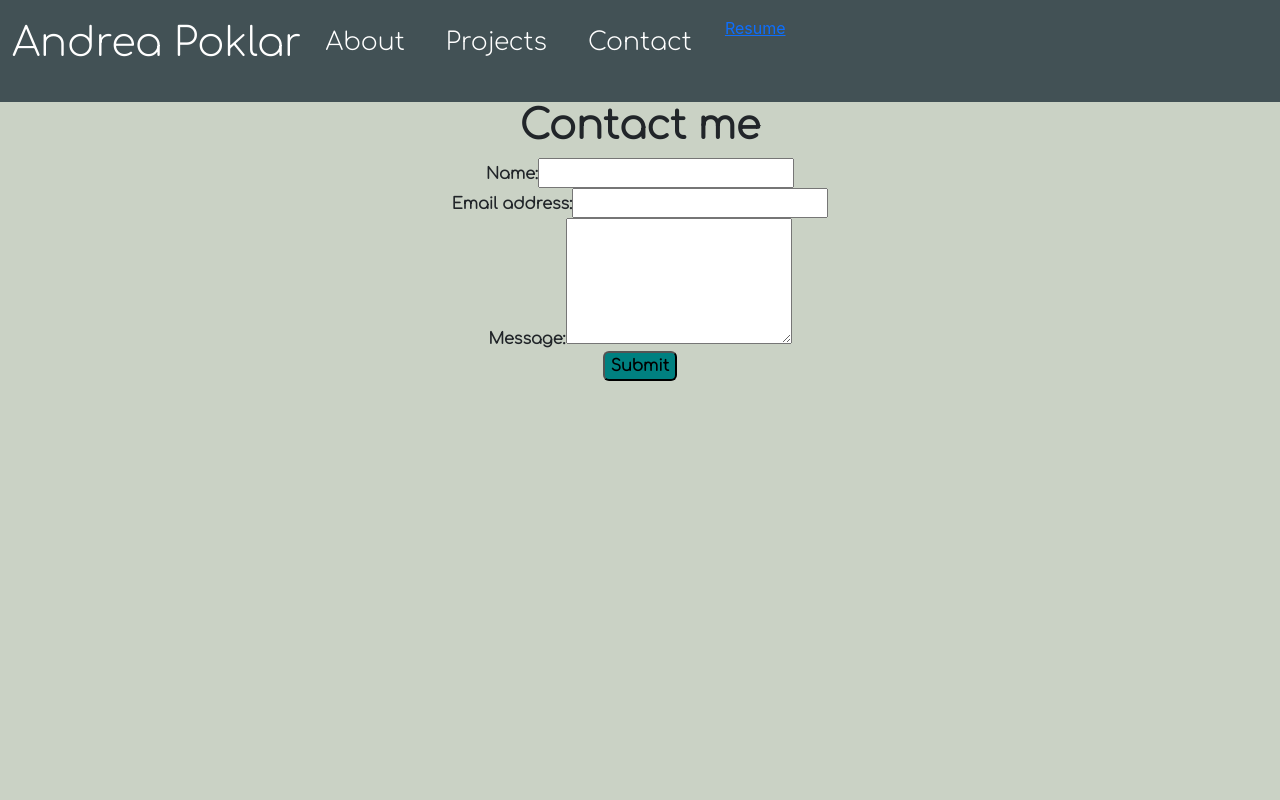
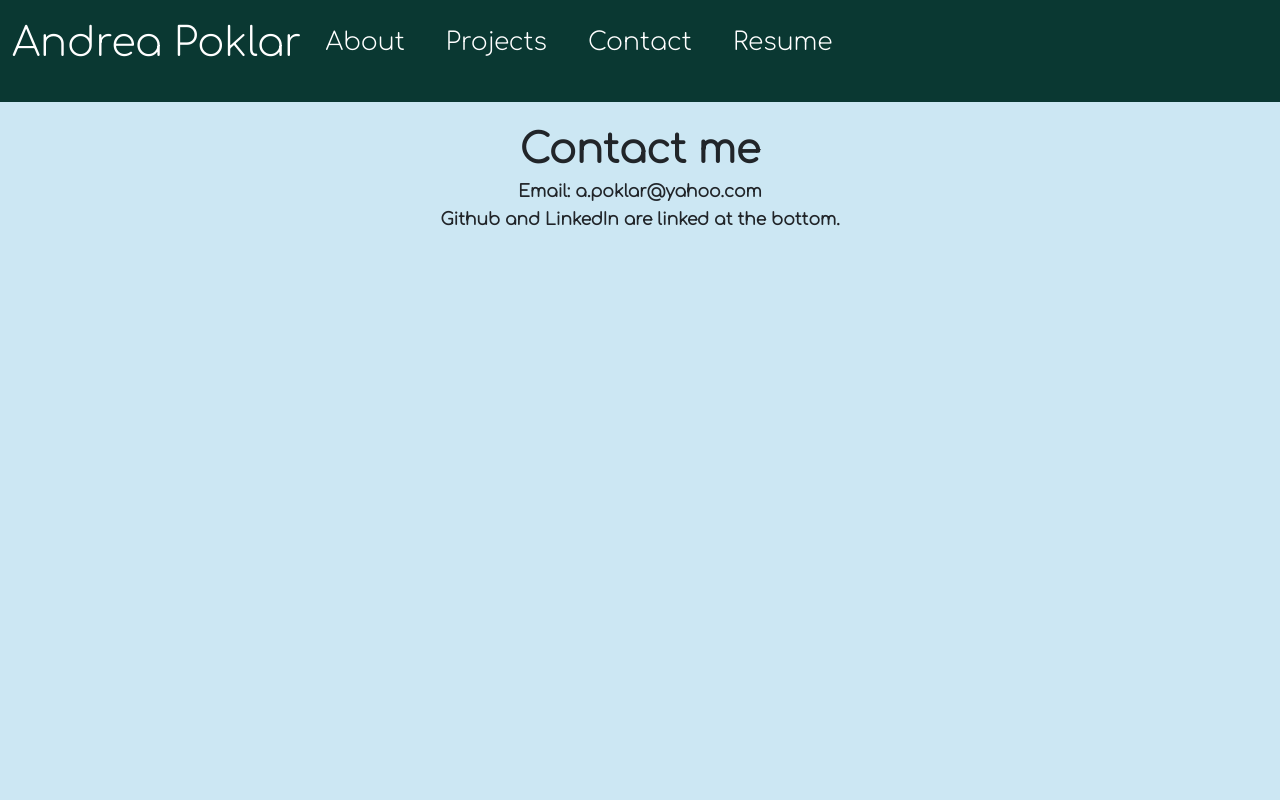
Before and after one commit to apoklar/react-portfolio, a React (Create React App) app: page /contact in a window 1280 px wide. Shown: the top 800 px of the page. Built offline with nearby package versions, Linux system fonts and the light colour scheme.

Commit message:
cleaned up

```diff
--- a/src/components/About/index.js
+++ b/src/components/About/index.js
@@ -4,6 +4,7 @@ function About() {
     return (
         <div className="about-page">
             <link href="https://fonts.googleapis.com/css2?family=Comfortaa:wght@300&display=swap" rel="stylesheet"></link>
+            <br></br>
             <h1 data-testid="h1tag" className="title">About Me</h1>
 
             <h3 className="about">Full stack web developer with a background in some mathematics and engineering from the University of Houston and also received an Associates of Science. Recent graduate of the coding bootcamp from the University of Texas at Austin where I earned a Certificate in Full Stack Web Development.</h3>
--- a/src/components/Contact/index.js
+++ b/src/components/Contact/index.js
@@ -1,43 +1,54 @@
 import React, { useState } from 'react';
 
-import { validateEmail } from '../../utils/helpers';
+// import { validateEmail } from '../../utils/helpers';
 
 function Contact() {
-    const [formState, setFormState] = useState({ name: '', email: '', message: '' });
 
-    const [errorMessage, setErrorMessage] = useState('');
-    const { name, email, message } = formState;
+    // const [formState, setFormState] = useState({ name: '', email: '', message: '' });
 
-    const handleSubmit = (e) => {
-      e.preventDefault();
-      if (!errorMessage) {
-        setFormState({ [e.target.name]: e.target.value });
-        console.log('Form', formState);
-      }
-    };
+    // const [errorMessage, setErrorMessage] = useState('');
+    // const { name, email, message } = formState;
 
-    const handleChange = (e) => {
-      if (e.target.name === 'email') {
-        const isValid = validateEmail(e.target.value);
-        if (!isValid) {
-          setErrorMessage('Your email is invalid.');
-        } else {
-          setErrorMessage('');
-        }
-      } else {
-        if (!e.target.value.length) {
-          setErrorMessage(`${e.target.name} is required.`);
-        } else {
-          setErrorMessage('');
-        }
-      }
-    };
+    // const handleSubmit = (e) => {
+    //   e.preventDefault();
+    //   if (!errorMessage) {
+    //     setFormState({ [e.target.name]: e.target.value });
+    //     console.log('Form', formState);
+    //   }
+    // };
+
+    // const handleChange = (e) => {
+    //   if (e.target.name === 'email') {
+    //     const isValid = validateEmail(e.target.value);
+    //     if (!isValid) {
+    //       setErrorMessage('Your email is invalid.');
+    //     } else {
+    //       setErrorMessage('');
+    //     }
+    //   } else {
+    //     if (!e.target.value.length) {
+    //       setErrorMessage(`${e.target.name} is required.`);
+    //     } else {
+    //       setErrorMessage('');
+    //     }
+    //   }
+    // };
 
     return (
       <section>
           <link href="https://fonts.googleapis.com/css2?family=Comfortaa:wght@300&display=swap" rel="stylesheet"></link>
+          <br></br>
         <h1 data-testid="h1tag" className="title">Contact me</h1>
-        <form id="contact-form" className="contact-form" onSubmit={handleSubmit}>
+
+        <div className="about-page">
+          <link href="https://fonts.googleapis.com/css2?family=Comfortaa:wght@300&display=swap" rel="stylesheet"></link>
+
+          <h3 className="about">Email: a.poklar@yahoo.com</h3>
+          <h3 className="about">Github and LinkedIn are linked at the bottom.</h3>
+
+        </div>
+
+        {/* <form id="contact-form" className="contact-form" onSubmit={handleSubmit}>
           <div>
             <label className="name" htmlFor="name">Name:</label>
             <input type="text" name="name" defaultValue={name} onBlur={handleChange} />
@@ -56,7 +67,7 @@ function Contact() {
             </div>
           )}
           <button className="submit" data-testid="button" type="submit">Submit</button>
-        </form>
+        </form> */}
       </section>
     );
 }
--- a/src/components/Nav/index.js
+++ b/src/components/Nav/index.js
@@ -24,7 +24,9 @@ function Nav() {
                         <Link to="/contact" style={{ textDecoration: 'none' }}><li className="nav-item">
                         <p className="nav-link" aria-current="page">Contact</p>
                         </li></Link>
-                        <a href={PDF}>Resume</a>
+                        <a href={PDF} style={{ textDecoration: 'none' }}><li className="nav-item">
+                        <p className="nav-link" aria-current="page">Resume</p>
+                        </li></a>
                     </ul>
                     </div>
                 </div>
--- a/src/components/Project/index.js
+++ b/src/components/Project/index.js
@@ -6,6 +6,7 @@ function Project() {
     return (
         <div>
         <link href="https://fonts.googleapis.com/css2?family=Comfortaa:wght@300&display=swap" rel="stylesheet"></link>
+        <br></br>
             <h1 data-testid="h1tag" className="title">Projects</h1>
 
             <div className="pokemon-img">
--- a/src/index.css
+++ b/src/index.css
@@ -5,7 +5,7 @@ body {
     sans-serif;
   -webkit-font-smoothing: antialiased;
   -moz-osx-font-smoothing: grayscale;
-  background-color: #CAD2C5;
+  background: #78c1e060;
 }
 
 code {
@@ -19,7 +19,7 @@ code {
 }
 
 .navbar {
-  background: #2f3e46de;
+  background: #0a3832;
 }
 
 .navbar-brand {
```
